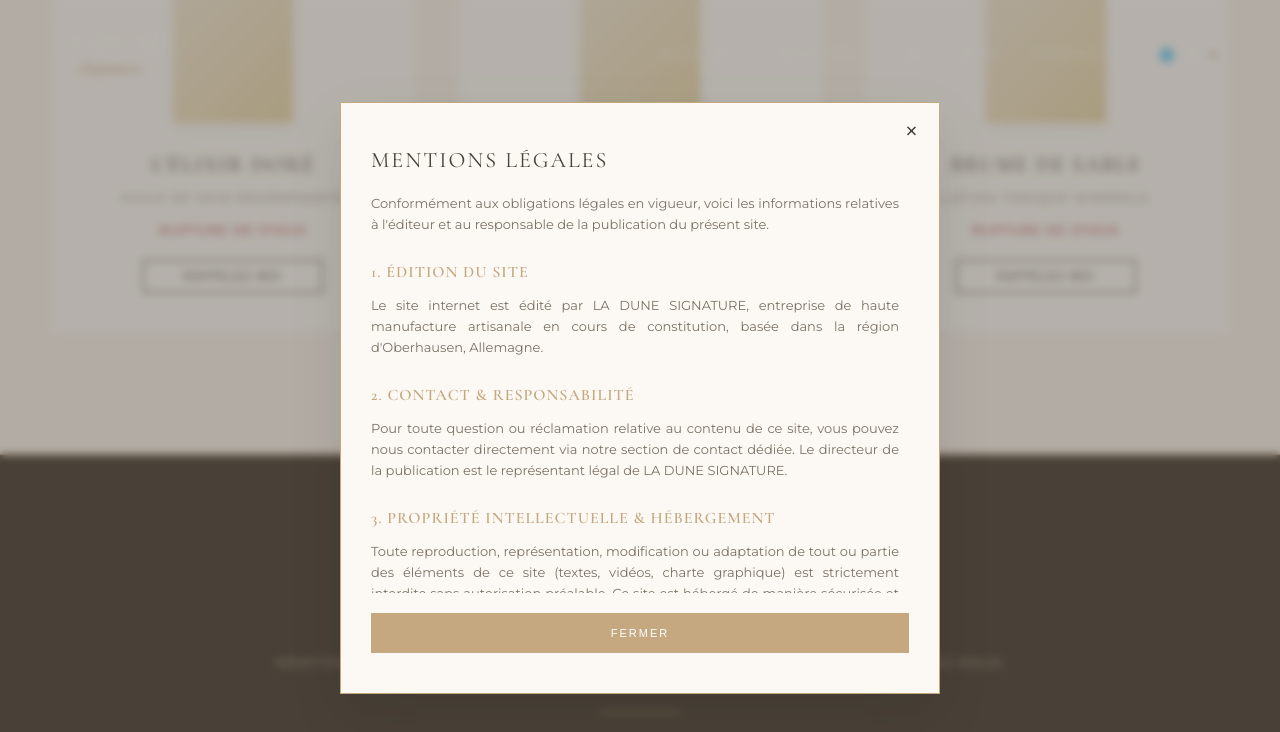
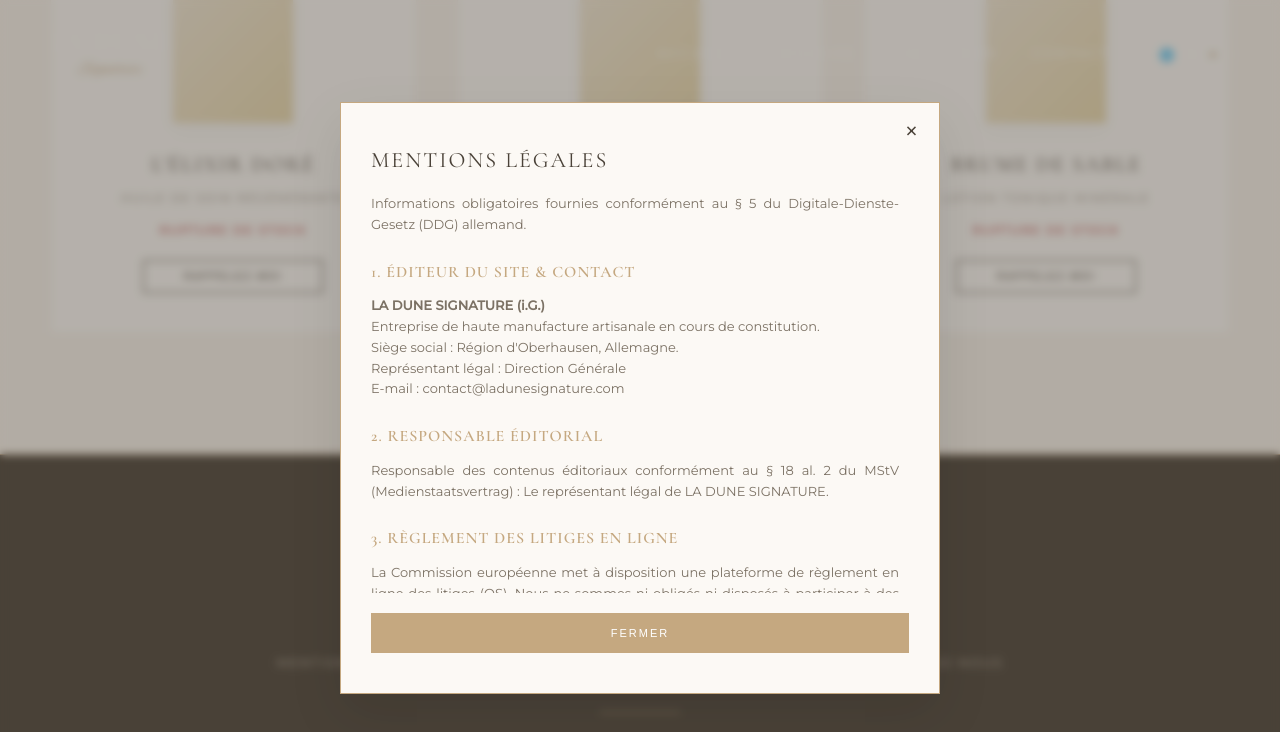
Before and after one commit to elyeshs/La-Dune, a plain HTML site: page index.html in a window 1280 px wide. Both pictures are taken after a click on the link "MENTIONS LÉGALES". Shown: the part 1769-2501 px from the top of the page. Drawn offline with nearby package versions, Linux system fonts and the light colour scheme.

Commit message:
Update index.html

```diff
--- a/index.html
+++ b/index.html
@@ -7,7 +7,6 @@
     <link rel="preconnect" href="https://fonts.googleapis.com">
     <link rel="preconnect" href="https://fonts.gstatic.com" crossorigin>
     <link href="https://fonts.googleapis.com/css2?family=Cormorant+Garamond:ital,wght@0,400;0,600;1,400&family=Montserrat:wght@300;400;500&family=Playfair+Display+SC&family=Alex+Brush&display=swap" rel="stylesheet">
-
     <link rel="stylesheet" href="style.css">
 </head>
 <body>
@@ -105,10 +104,10 @@
         <div class="modal-box">
             <span class="modal-close" onclick="closeRecallModal()">&times;</span>
             <h4 id="modal-product-name">Rappelez-moi</h4>
-            <p>Inscrivez votre e-mail pour recevoir une notification prioritaire dès que ce produit sera de nouveau disponible.</p>
+            <p id="modal-product-p">Inscrivez votre e-mail pour recevoir une notification prioritaire dès que ce produit sera de nouveau disponible.</p>
             <form class="modal-form" onsubmit="handleRecallSubmit(event)">
                 <input type="email" id="recall-email" placeholder="Votre adresse e-mail" required>
-                <button type="submit" class="btn-submit">M'avertir de la disponibilité</button>
+                <button type="submit" class="btn-submit" id="recall-modal-btn">M'avertir de la disponibilité</button>
             </form>
         </div>
     </div>
@@ -135,13 +134,13 @@
             <span class="modal-close" onclick="closeLegalModal()">&times;</span>
             <h4 id="legal-modal-title">Mentions Légales</h4>
             <div class="privacy-modal-content">
-                <p id="legal-modal-intro">Conformément aux obligations légales en vigueur, voici les informations relatives à l'éditeur et au responsable de la publication du présent site.</p>
-                <h5 id="legal-modal-h1">1. Édition du site</h5>
-                <p id="legal-modal-p1">Le site internet est édité par LA DUNE SIGNATURE, entreprise de haute manufacture artisanale en cours de constitution, basée dans la région d'Oberhausen, Allemagne.</p>
-                <h5 id="legal-modal-h2">2. Contact & Responsabilité</h5>
-                <p id="legal-modal-p2">Pour toute question ou réclamation relative au contenu de ce site, vous pouvez nous contacter directement via notre section de contact dédiée. Le directeur de la publication est le représentant légal de LA DUNE SIGNATURE.</p>
-                <h5 id="legal-modal-h3">3. Propriété intellectuelle & Hébergement</h5>
-                <p id="legal-modal-p3">Toute reproduction, représentation, modification ou adaptation de tout ou partie des éléments de ce site (textes, vidéos, charte graphique) est strictement interdite sans autorisation préalable. Ce site est hébergé de manière sécurisée et locale à des fins de développement.</p>
+                <p id="legal-modal-intro">Informations obligatoires fournies conformément au § 5 du Digitale-Dienste-Gesetz (DDG) allemand.</p>
+                <h5 id="legal-modal-h1">1. Éditeur du site & Contact</h5>
+                <p id="legal-modal-p1"><strong>LA DUNE SIGNATURE (i.G.)</strong><br>Entreprise de haute manufacture artisanale en cours de constitution.<br>Siège social : Région d'Oberhausen, Allemagne.<br>Représentant légal : Direction Générale<br>E-mail : contact@ladunesignature.com</p>
+                <h5 id="legal-modal-h2">2. Responsable éditorial</h5>
+                <p id="legal-modal-p2">Responsable des contenus éditoriaux conformément au § 18 al. 2 du MStV (Medienstaatsvertrag) : Le représentant légal de LA DUNE SIGNATURE.</p>
+                <h5 id="legal-modal-h3">3. Règlement des litiges en ligne</h5>
+                <p id="legal-modal-p3">La Commission européenne met à disposition une plateforme de règlement en ligne des litiges (OS). Nous ne sommes ni obligés ni disposés à participer à des procédures de règlement des litiges devant un conseil d'arbitrage de la consommation.</p>
             </div>
             <button class="btn-submit" onclick="closeLegalModal()" id="legal-modal-btn" style="margin-top: 20px;">Fermer</button>
         </div>
@@ -159,7 +158,7 @@
         </div>
 
         <div class="divider"></div>
-        <div class="copyright">
+        <div class="copyright" id="footer-copyright">
             &copy; 2026 LA DUNE SIGNATURE — LRH. TOUS DROITS RÉSERVÉS.
         </div>
     </footer>
```
